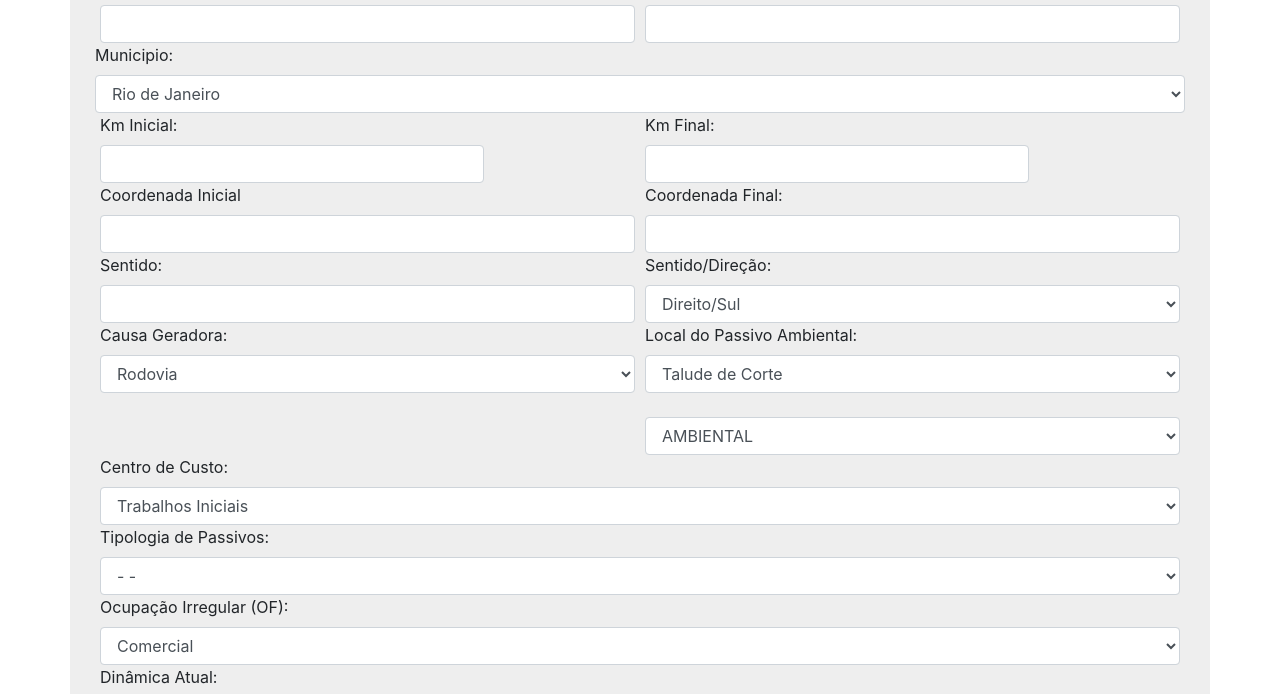
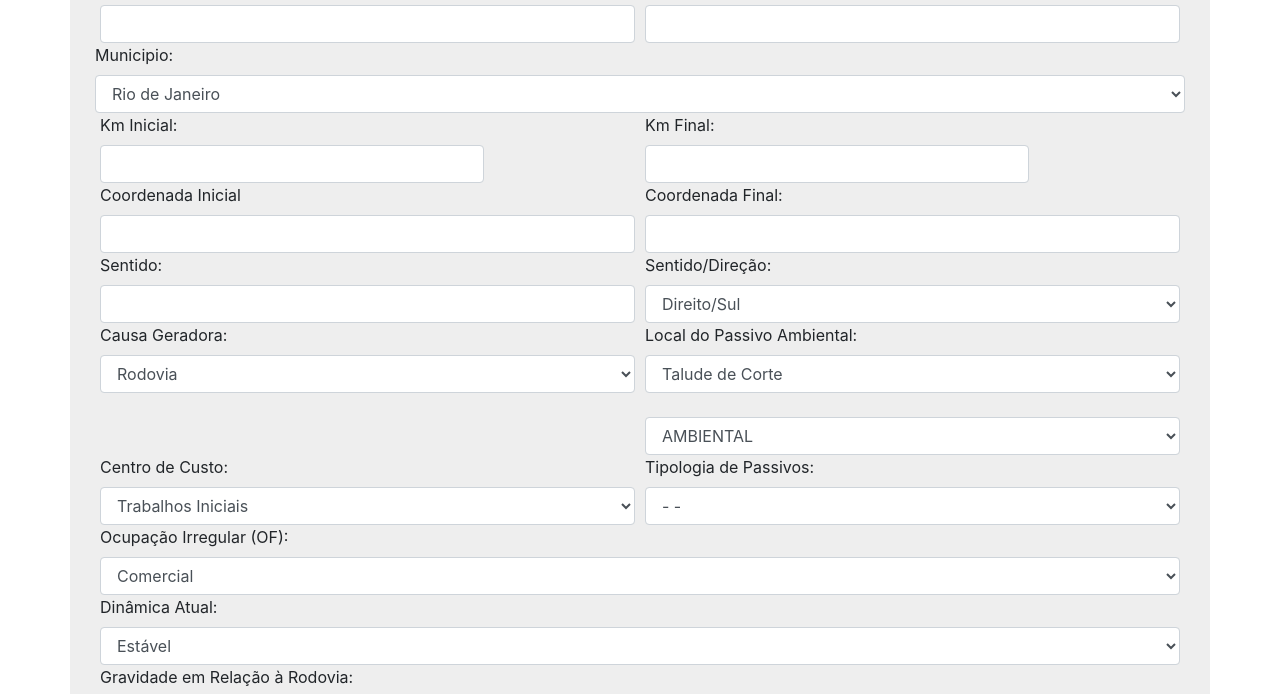
Before and after one commit to Pulizs/Engefoto, a website: page index.html in a window 1280 px wide. Shown: the part 347-1041 px from the top of the page. Drawn offline with Linux system fonts and the light colour scheme.

Commit message:
Update index.html

```diff
--- a/index.html
+++ b/index.html
@@ -104,8 +104,8 @@
                     </div>
                 </div>
 
-
-
+                <div class="form-row">
+                    <div class="col">
                         <label id="lbcentrodeCusto" for="centrodeCusto">Centro de Custo: </label>
                         <select class="form-control" name="centrodeCusto" id="centrodeCusto">
                             <option value="Trabalhos iniciais">Trabalhos Iniciais</option>
@@ -113,6 +113,8 @@
                             <option value="Monitoramento">Monitoramento</option>
                         </select>
 
+                    </div>
+                    <div class="col">
                         <label id="tipoDePassivo" for="tipoDePassivo">Tipologia de Passivos: </label>
                         <select class="form-control" name="tipoDePassivo" id="tipoDePassivo">
                             <option value="ER">Processo Erosivo (ER)</option>
@@ -133,6 +135,10 @@
                             <option value="AC">Pot. de Contamin. (AC)</option>
                             <option value="" selected>- -</option>
                         </select>
+
+                    </div>
+                </div>
+
 
                 <label id="lbtipoOF" for="tipoOF">Ocupação Irregular (OF): </label>
                 <select class="form-control" name="tipoOF" id="tipoOF">
```
Lines whose indentation alone changed are shown as unchanged.
